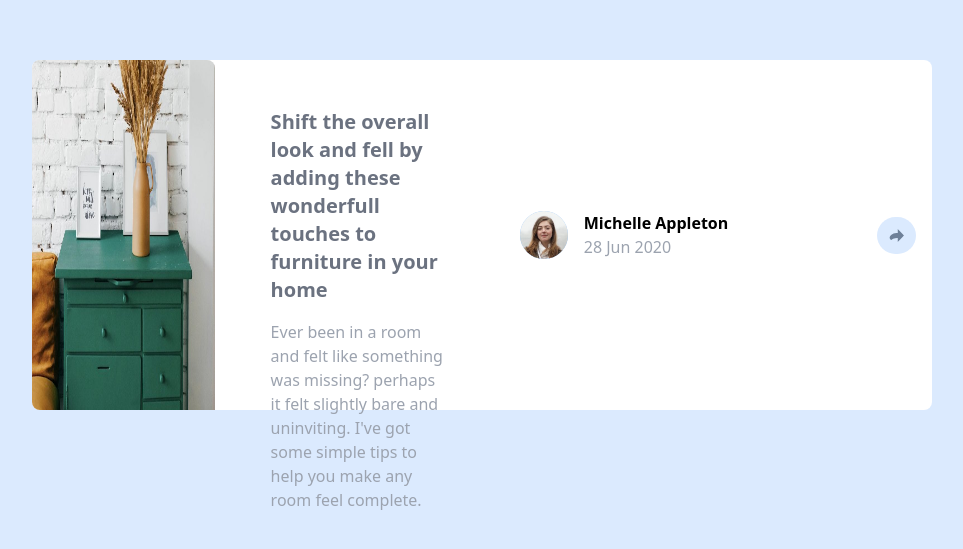
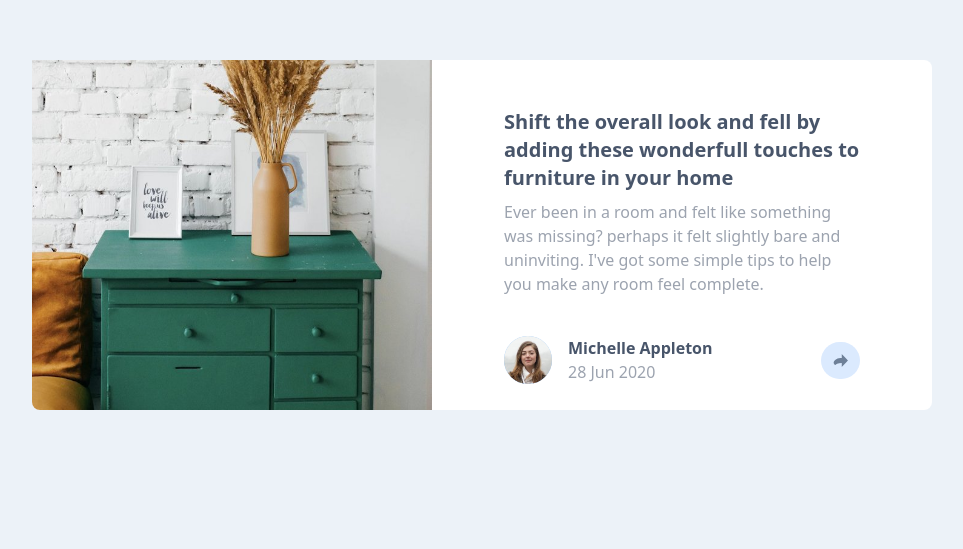
Before and after one commit to sulyman002/article-preview-component-master-pulsepoint, a plain HTML site: page index.html in a window 1280 px wide. Shown: the part 165-714 px from the top of the page, without its empty margins (158-1121 px from the left). Drawn offline with nearby package versions, Linux system fonts and the light colour scheme.

Commit message:
done now

```diff
--- a/index.html
+++ b/index.html
@@ -8,34 +8,33 @@
     <script src="https://cdn.tailwindcss.com"></script>
 </head>
 
-<body class="bg-blue-100 flex justify-center items-center w-full  h-screen shadow-lg">
+<body class="bg-[#ecf2f8] flex justify-center items-center w-full  h-screen shadow-lg">
     <main
-        class="md:w-[900px] md:h-[350px] h-[700px] w-[400px] relative bg-white flex md:flex-row md:m-0 m-6 flex-col rounded-lg">
+        class="md:w-[900px] md:h-[350px] h-autp w-[400px] relative bg-white flex md:flex-row md:m-0 m-6 flex-col rounded-lg">
         <div class="md:w-[400px] bg-red-9 md:rounded-l-lg rounded-t-lg"><img
-                class="md:h-full rounded-t-lg md:rounded-l-lg" src="/images/drawers.jpg" alt="drawer"></div>
+                class="md:h-full rounded-t-lg md:rounded-t-[0px] md:rounded-l-lg" src="/images/drawers.jpg"
+                alt="drawer"></div>
 
         <div
-            class="md:py-12 md:px-14 px-6 py-12  md:rounded-r-lg  h-full flex flex-col gap-4 md:w-[500px]">
-            <h1 class="text-xl font-bold text-gray-500">Shift the overall look and fell
+            class=" md:py-12 md:px-14  pt-12  rounded-b-lg md:rounded-b-[0px] md:rounded-r-lg  h-full flex flex-col md:gap-2 gap-4 md:w-[500px]">
+            <h1 class="text-xl font-bold text-[#48556a] px-4">Shift the overall look and fell
                 by adding these wonderfull touches
                 to furniture in your home</h1>
-            <p class="text-gray-400">Ever been in a room and felt like something was missing?
+            <p class="text-gray-400 px-4">Ever been in a room and felt like something was missing?
                 perhaps it felt slightly bare and uninviting. I've got some
                 simple tips to help you make any room feel complete.
             </p>
-        </div>
-
-        <div class="profile_container flex items-center w-full p-4 justify-between mt-">
+            <div class="md:relative profile_container flex items-center p-4  rounded-b-lg md:rounded-b-[0px] w-full justify-between mt-4">
                 <div class="michelle_profile flex gap-4">
                     <div class="h-12 w-12 rounded-full bg-blue-300"><img class="rounded-full"
                             src="/images/avatar-michelle.jpg" alt="michelle_img"></div>
                     <div>
-                    <h1 class="font-semibold">Michelle Appleton</h1>
+                        <h1 class="font-semibold text-[#48556a]">Michelle Appleton</h1>
                         <p class="text-gray-400">28 Jun 2020</p>
                     </div>
                 </div>
 
-            <div class="show hidden flex gap-3 items-center">
+                <div class="show md hidden flex gap-3 items-center">
                     <a href="" class="tracking-widest text-blue-200"><img src="" alt="">SHARE</a>
                     <a href=""><img src="/images/icon-facebook.svg" alt="facebook"></a>
                     <a href=""><img src="/images/icon-twitter.svg" alt="twitter"></a>
@@ -46,14 +45,8 @@
                 <img class="p-3 popUp bg-blue-100 rounded-full cursor-pointer active:bg-gray-400 hover:bg-gray-600 text-white"
                     src="/images/icon-share.svg" alt="share">
             </div>
+        </div>
 
-
-        <!-- <div class="  w-full p-4 flex bg-gray-600 justify-between rounded-b-lg md:absolute items-center">
-
-            <div><img
-                    class="p-3  bg-blue-100 rounded-full cursor-pointer active:bg-gray-400 hover:bg-gray-600 text-white"
-                    src="/images/icon-share.svg" alt="share"></div>
-        </div> -->
 
 
     </main>
--- a/script.js
+++ b/script.js
@@ -6,6 +6,8 @@ const profile_container = document.querySelector('.profile_container');
 popUp.addEventListener('click', () => {
     show.classList.toggle('hidden');
     michelle_profile.classList.toggle('hidden');
+    profile_container.classList.toggle('bg-[#48556a]');
+    profile_container.classList.toggle('bg-white');
 
 
 
```
Also changed, not shown: 1 other file. Lines whose indentation alone changed are shown as unchanged.
